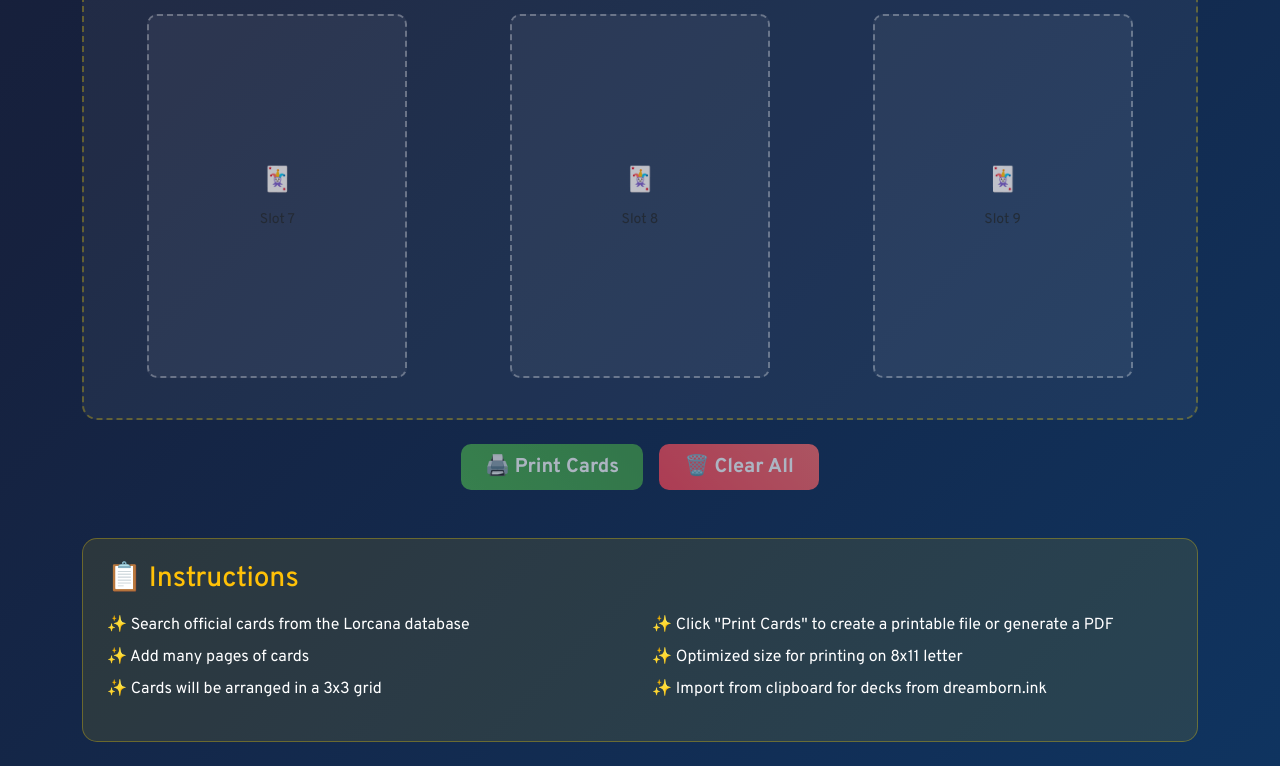
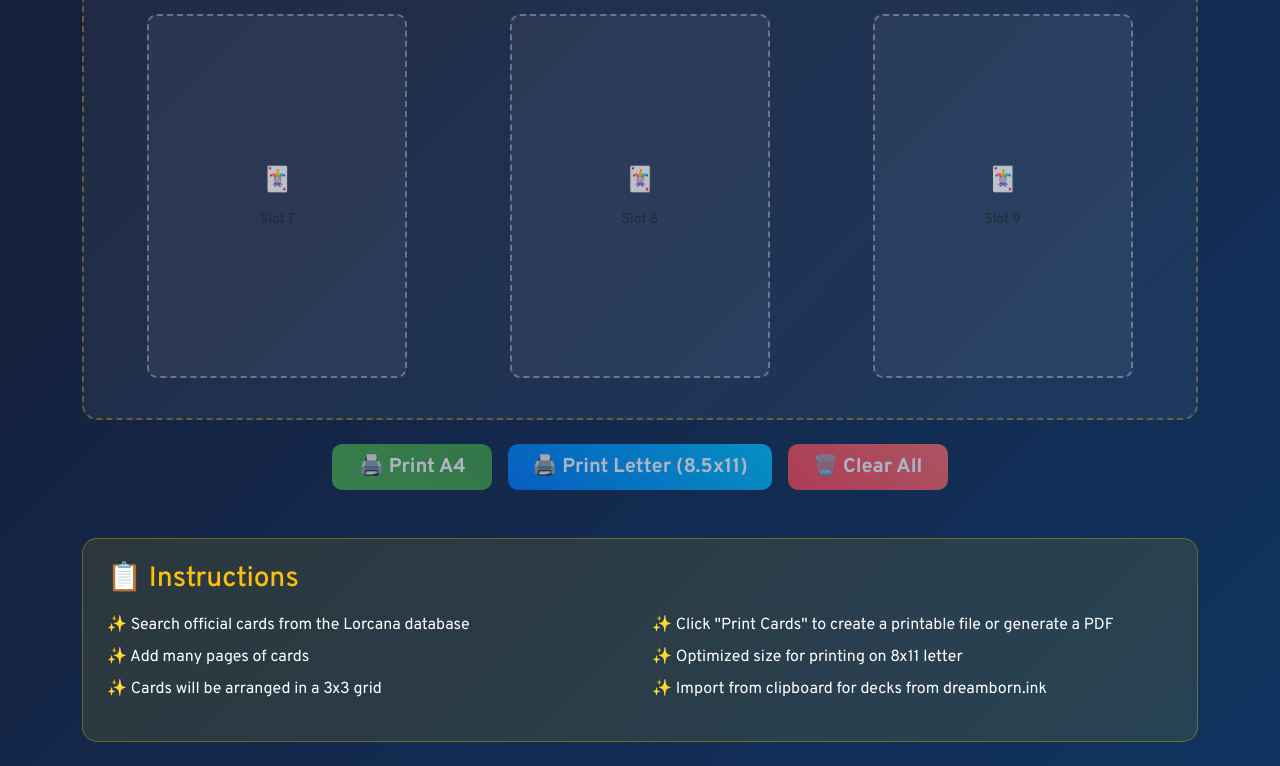
Before and after one commit to jeffhollan/lorcana-proxy, a React (Vite) app: page / in a window 1280 px wide. Shown: the part 1497-2263 px from the top of the page. Built offline with nearby package versions, Linux system fonts and the light colour scheme.

Commit message:
adding option to print a4

```diff
--- a/src/components/LorcanaProxyPrinter.jsx
+++ b/src/components/LorcanaProxyPrinter.jsx
@@ -200,7 +200,7 @@ export default function LorcanaProxyPrinter() {
         toast.success('Imported cards from clipboard!');
     };
 
-    const generatePDF = async () => {
+    const generatePDF = async (paper = 'letter') => {
         if (cards.length === 0) {
             alert('Add at least one card before generating the PDF!');
             return;
@@ -213,9 +213,18 @@ export default function LorcanaProxyPrinter() {
             const cardsPerRow = 3;
             const cardsPerCol = 3;
             const spacingMM = 0;
-            // Letter size: 8.5 x 11 inches = 215.9 x 279.4 mm
-            const pageWidthMM = 215.9;
-            const pageHeightMM = 279.4;
+            let pageWidthMM, pageHeightMM, pdfFormat;
+            if (paper === 'a4') {
+                // A4: 210 x 297 mm
+                pageWidthMM = 210;
+                pageHeightMM = 297;
+                pdfFormat = 'a4';
+            } else {
+                // Letter: 8.5 x 11 inches = 215.9 x 279.4 mm
+                pageWidthMM = 215.9;
+                pageHeightMM = 279.4;
+                pdfFormat = 'letter';
+            }
             const DPI = 150;
             const mmToPx = mm => Math.round(mm / 25.4 * DPI);
 
@@ -259,7 +268,7 @@ export default function LorcanaProxyPrinter() {
             const pdf = new jsPDF({
                 orientation: 'portrait',
                 unit: 'mm',
-                format: 'letter'
+                format: pdfFormat
             });
 
             const totalPages = Math.ceil(cards.length / 9);
@@ -638,7 +647,7 @@ export default function LorcanaProxyPrinter() {
                     <div className="d-flex flex-column flex-md-row gap-3 justify-content-center">
                         <button
                             className="btn btn-lg px-4"
-                            onClick={generatePDF}
+                            onClick={() => generatePDF('a4')}
                             disabled={cards.length === 0 || isGeneratingPDF}
                             style={{
                                 background: 'linear-gradient(45deg, #4CAF50, #45a049)',
@@ -649,7 +658,22 @@ export default function LorcanaProxyPrinter() {
                                 minWidth: '160px'
                             }}
                         >
-                            {isGeneratingPDF ? '⏳ Generating PDF...' : '🖨️ Print Cards'}
+                            {isGeneratingPDF ? '⏳ Generating PDF...' : '🖨️ Print A4'}
+                        </button>
+                        <button
+                            className="btn btn-lg px-4"
+                            onClick={() => generatePDF('letter')}
+                            disabled={cards.length === 0 || isGeneratingPDF}
+                            style={{
+                                background: 'linear-gradient(45deg, #007bff, #00c6ff)',
+                                border: 'none',
+                                borderRadius: '10px',
+                                color: 'white',
+                                fontWeight: 'bold',
+                                minWidth: '160px'
+                            }}
+                        >
+                            {isGeneratingPDF ? '⏳ Generating PDF...' : '🖨️ Print Letter (8.5x11)'}
                         </button>
                         <button
                             className="btn btn-lg px-4"
```
